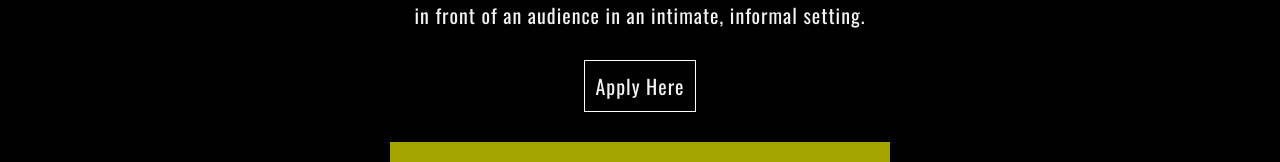
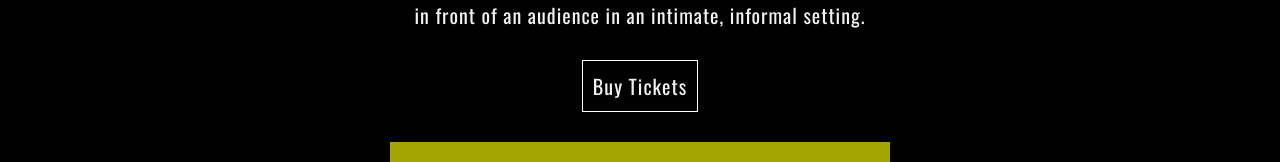
Before and after one commit to domvillegas/tongue, a Next.js app: page /in-the-rough in a window 1280 px wide. Shown: the part 330-492 px from the top of the page. Built offline with nearby package versions, Linux system fonts and the light colour scheme.

Commit message:
Update In The Rough button copy and href.

```diff
--- a/src/pages/in-the-rough/index.tsx
+++ b/src/pages/in-the-rough/index.tsx
@@ -32,10 +32,10 @@ const InTheRough = () => {
         </p>
         <a
           className={styles.button}
-          href="https://docs.google.com/forms/d/e/1FAIpQLScP-nH8MsVoa-eX9myx9-w5wYnWvGKoeRhbM7ZKHB5-EyQYPA/viewform?usp=sf_link"
+          href="https://intherough.brownpapertickets.com/"
           target="_blank"
         >
-          Apply Here
+          Buy Tickets
         </a>
         <img src={flyer.src} />
       </div>
```
